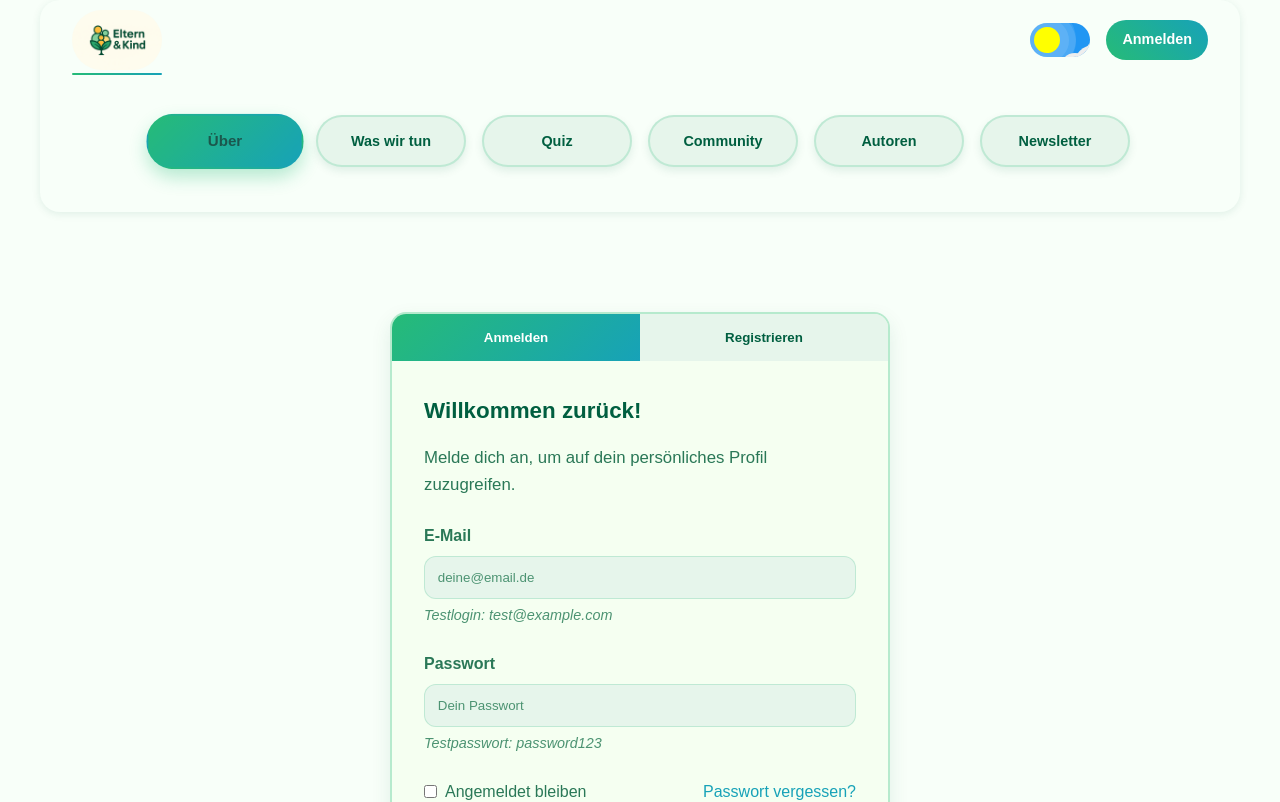
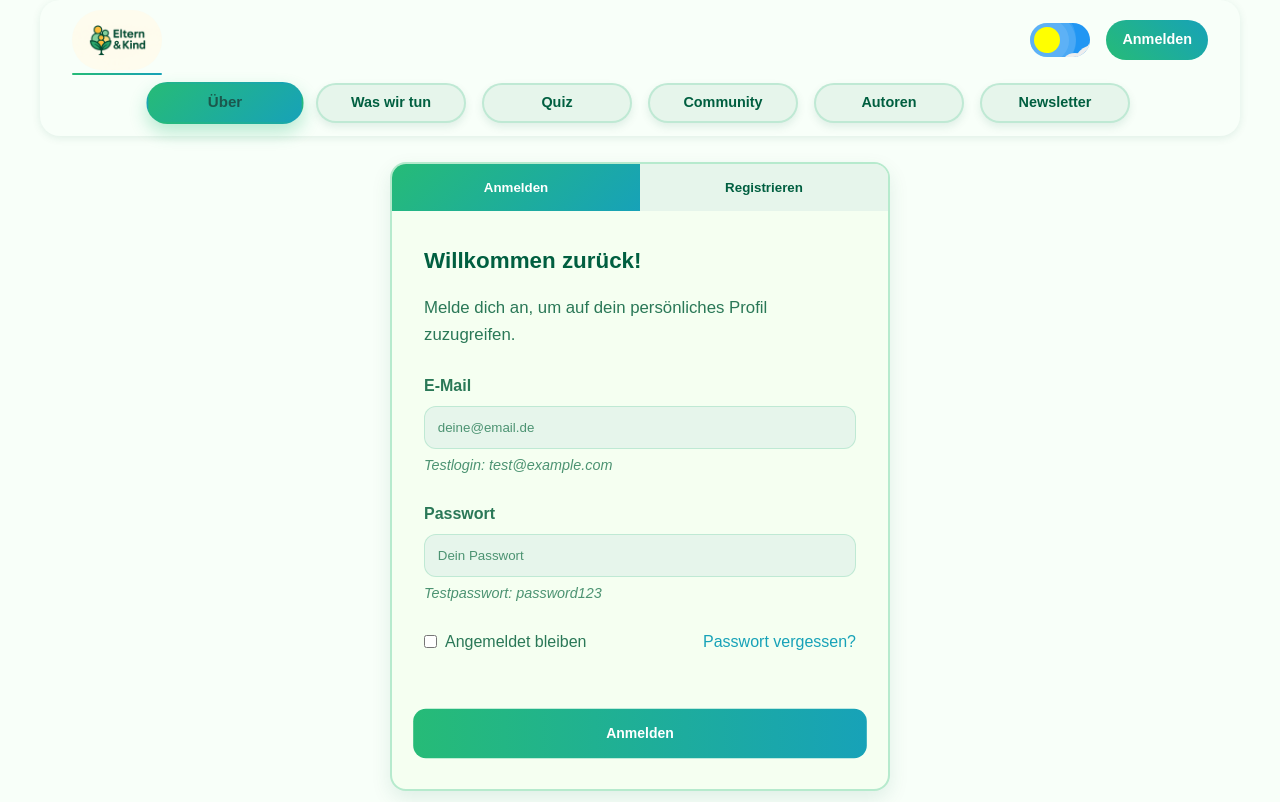
Before and after one commit to DoctorHinky/Final-Project-Frontend, a Vue app: page /login-register in a window 1280 px wide. Shown: the top 802 px of the page. Built offline with nearby package versions, Linux system fonts and the light colour scheme.

Commit message:
Text editting

```diff
--- a/src/components/layout/AppHeader.vue
+++ b/src/components/layout/AppHeader.vue
@@ -121,7 +121,6 @@ export default defineComponent({
   flex-direction: column;
   justify-content: space-between;
   border-radius: 20px;
-  border-radius: 20px;
   user-select: none;
 
   @each $theme in ('light', 'dark') {
@@ -206,7 +205,6 @@ export default defineComponent({
   @include mixins.flex(row, center, center, wrap);
   gap: map.get(vars.$spacing, m);
   margin-bottom: map.get(vars.$spacing, s);
-  padding: 2rem;
 
 
   .nav-tab {
@@ -223,6 +221,8 @@ export default defineComponent({
     text-decoration: none;
     transition: all 0.3s;
     width: 150px;
+    height: 40px;
+    align-items: center;
 
     @each $theme in ('light', 'dark') {
       .theme-#{$theme} & {
--- a/src/components/member/dashboard/Overview.vue
+++ b/src/components/member/dashboard/Overview.vue
@@ -2,7 +2,7 @@
 <template>
   <div class="overview-dashboard">
     <div class="welcome-message">
-      <h2>Willkommen zurück, {{ userName }}!</h2>
+      <h2>Übersicht</h2>
       <p>Hier ist deine Übersicht für {{ currentDate }}</p>
     </div>
 
--- a/src/components/ui/ThemeToggle.vue
+++ b/src/components/ui/ThemeToggle.vue
@@ -88,6 +88,8 @@ export default defineComponent({
   display: inline-block;
   width: 60px;
   height: 34px;
+  border-radius: 34px;
+  box-shadow: 0 0 15px 5px rgba(255, 255, 255, 0.2); /* Leichte Schatten für bessere Sichtbarkeit */
 }
 .switch #input {
   opacity: 0;
--- a/src/pages/LoginRegister.vue
+++ b/src/pages/LoginRegister.vue
@@ -423,7 +423,6 @@ export default defineComponent({
   padding: map.get(vars.$spacing, xl) 0;
   position: relative;
   z-index: 100;
-  margin-top: 150px;
 
   .auth-container {
     max-width: 500px;
```
